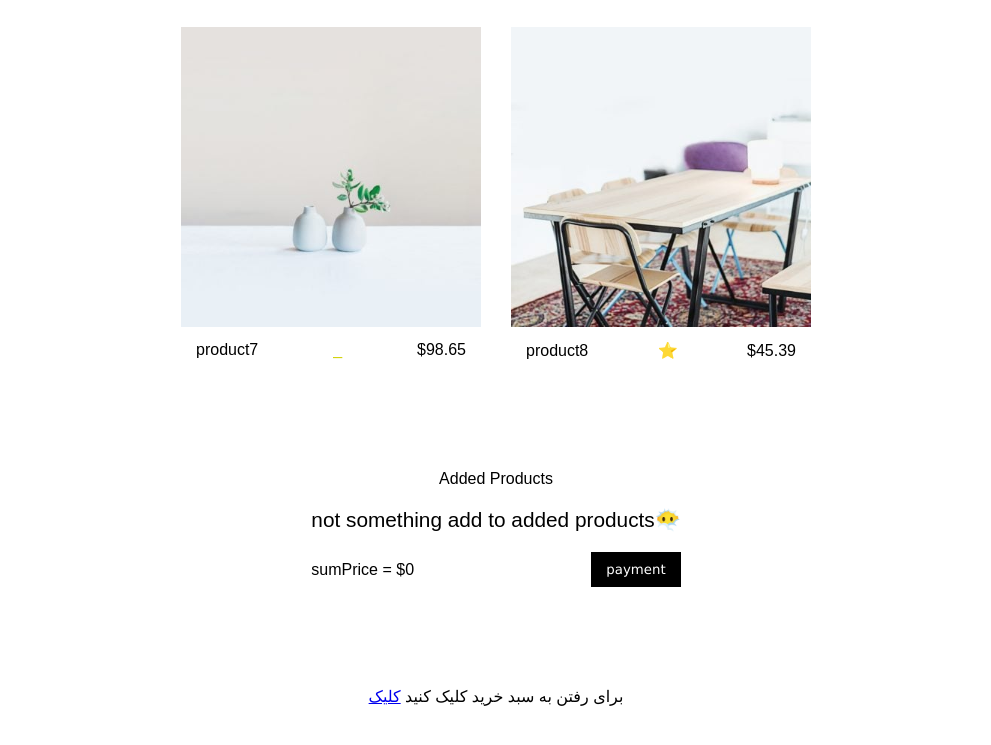
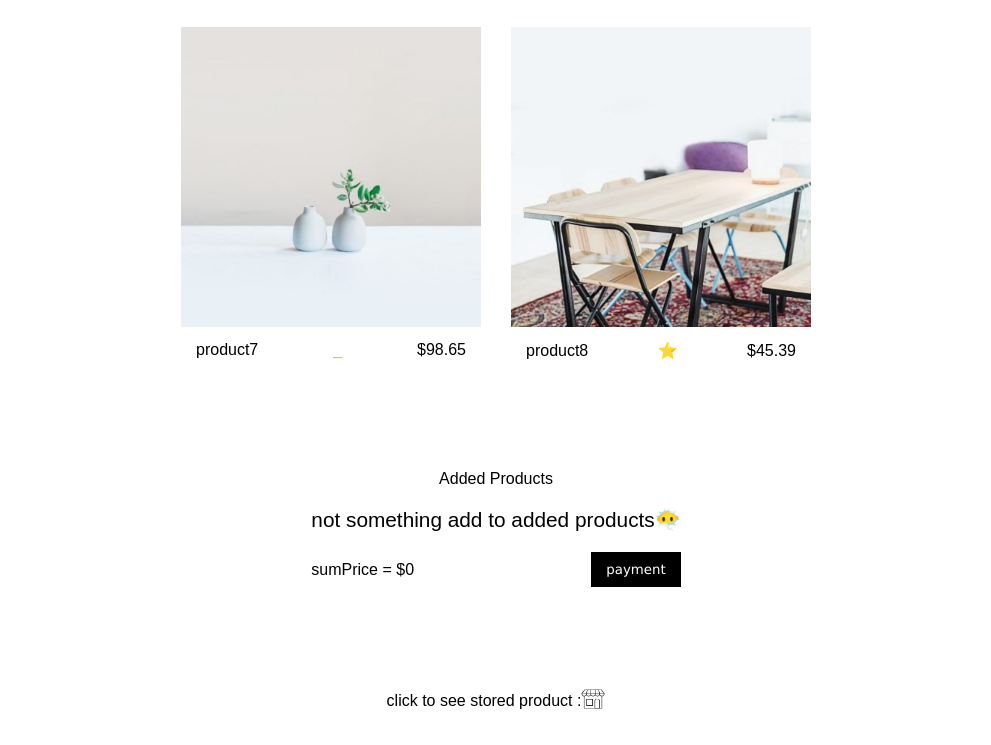
Before and after one commit to mahdi86p/sliderWeb, a plain HTML site: page shopPage/index.html in a window 1280 px wide. Shown: the part 937-1682 px from the top of the page, without its empty margins (144-1135 px from the left). Before the commit the page ends 1643 px from the top, so only its background shows below. Drawn offline with Linux system fonts and the light colour scheme.

Commit message:
add icon insted paragraf

```diff
--- a/shopPage/index.html
+++ b/shopPage/index.html
@@ -159,8 +159,13 @@
 
         </div>
     </div>
-    <div>
-        برای رفتن به سبد خرید کلیک کنید <a href="../calculatPage/index.html" target="_blank">کلیک</a>
+    <div style="display: flex;
+                align-items: center;
+                margin-bottom: 30px;">
+        click to see stored product :
+        <a href="../calculatPage/index.html" target="_blank"><img src="../images/free-icon-store-1977.png" alt=""
+                srcset="" style="width: 24px;"></a>
+        </a>
     </div>
     <script src="script.js"></script>
 </body>
```
Also changed, not shown: images/free-icon-store-1977.png (added).
